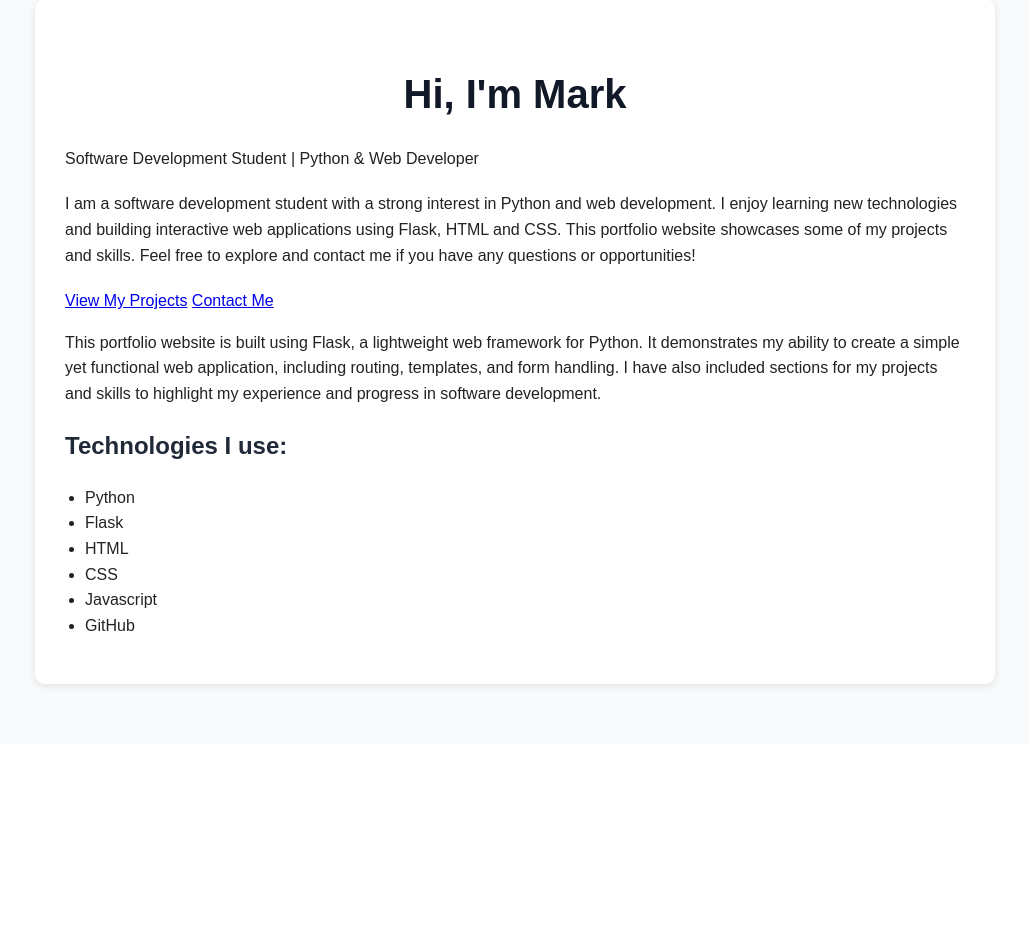
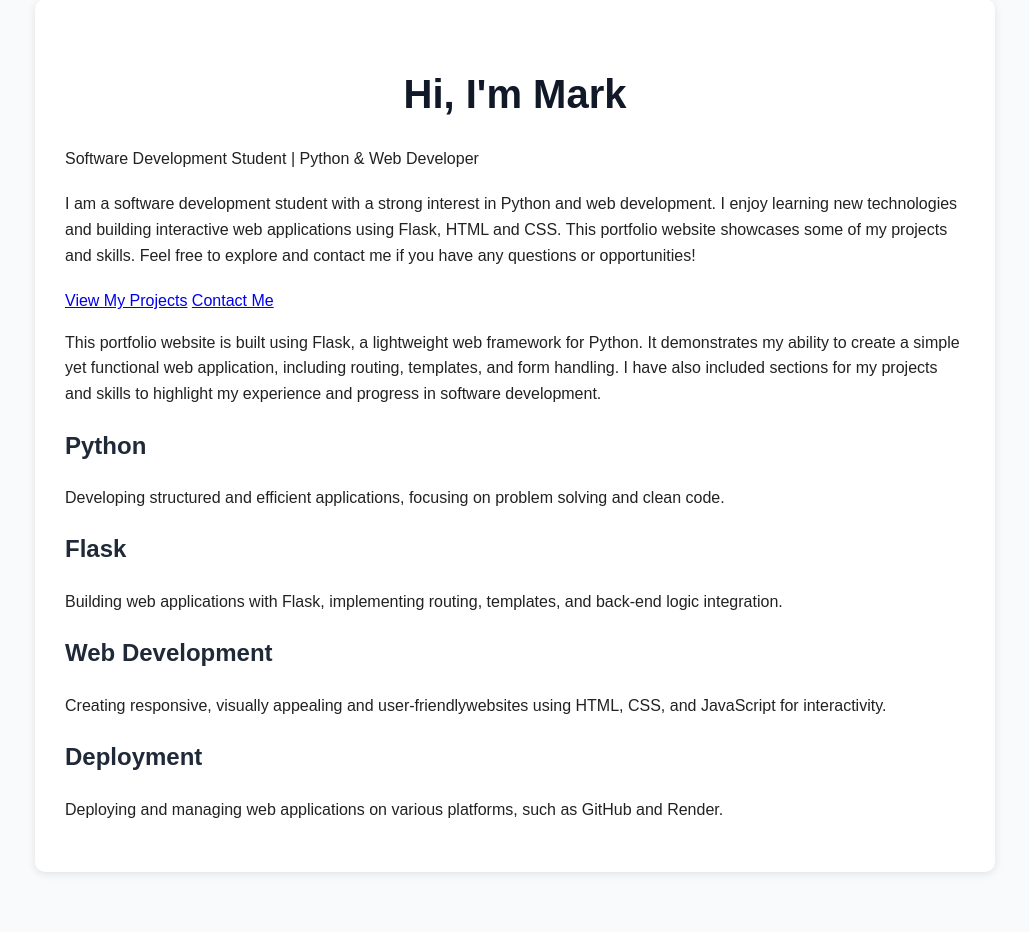
Before and after one commit to mdpos95-tech/flask-portfolio, a Flask app: page / in a window 1280 px wide. Shown: the part 117-1049 px from the top of the page, without its empty margins (125-1154 px from the left). Before the commit the page ends 806 px from the top, so only its background shows below. Run offline with Flask 3, Linux system fonts and the light colour scheme.

Commit message:
improving homepage html more

```diff
--- a/templates/index.html
+++ b/templates/index.html
@@ -34,16 +34,35 @@ class="btn">View My Projects</a>
 
 </section>
 
-<h2>
-    Technologies I use:
-</h2>
-<ul>
-    <li>Python</li>
-    <li>Flask</li>
-    <li>HTML</li>
-    <li>CSS</li>
-    <li>Javascript</li>
-    <li>GitHub</li>
-</ul>
+<section class="highlights">
+    <div class="highlight-card">
+        <h2>Python</h2>
+        <p>
+            Developing structured and efficient applications, focusing on problem solving and clean code.
+        </p>
+    </div>
+    <div class="highlight-card">
+        <h2>Flask</h2>
+        <p>
+            Building web applications with Flask, implementing routing, templates, and back-end logic integration.
+        </p>
+    </div>
+    <div class="highlight-card">
+        <h2>Web Development</h2>
+        <p>
+            Creating responsive, visually appealing and user-friendlywebsites using HTML, CSS, and JavaScript for interactivity.
+        </p>
+    </div>
+    <div class="highlight-card">
+        <h2>Deployment</h2>
+        <p>
+            Deploying and managing web applications on various platforms, such as GitHub and Render.
+        </p>
+    </div>
+
+
+
+
+</section>
 
 {% endblock %}
```
